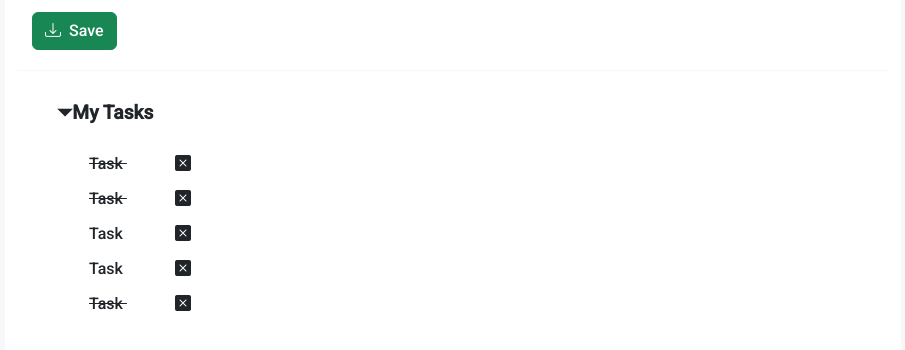
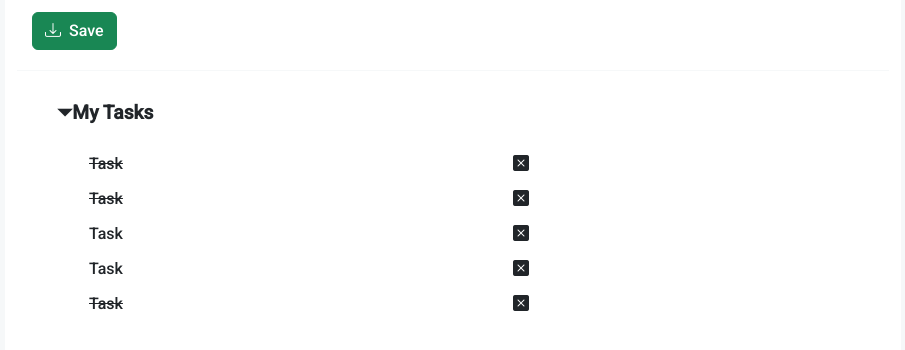
Before and after one commit to simopucci/vue-todolist, a plain HTML site: page index.html in a window 1280 px wide. Shown: the part 198-548 px from the top of the page, without its empty margins (187-1092 px from the left). Drawn offline with nearby package versions, Linux system fonts and the light colour scheme.

Commit message:
fix: text bug

```diff
--- a/css/style.css
+++ b/css/style.css
@@ -66,3 +66,7 @@ span {
     font-size: larger;
     font-weight: 900;
 }
+
+.task-text {
+    min-width: 50%;
+}
--- a/index.html
+++ b/index.html
@@ -51,8 +51,9 @@
                     <h3 class="list-title">&#9207;My Tasks</h3>
 
                     <ul>
-                        <li v-for="(task, index) in tasks">
-                            <div :class="task.done === true ? 'text-decoration-line-through' : '' ">{{ task.text }} <span><i class="bi bi-x-square-fill ms-5" @click="deleteTask(index)"></i></span></div>
+                        <li v-for="(task, index) in tasks" class="d-flex">
+                            <div :class="task.done === true ? 'text-decoration-line-through' : '' " @click="setDoneToDo(task)" class="task-text">{{ task.text }}</div>
+                            <i class="bi bi-x-square-fill ms-4" @click="deleteTask(index)"></i>
                         </li>
                     </ul>
                 </div>
```
